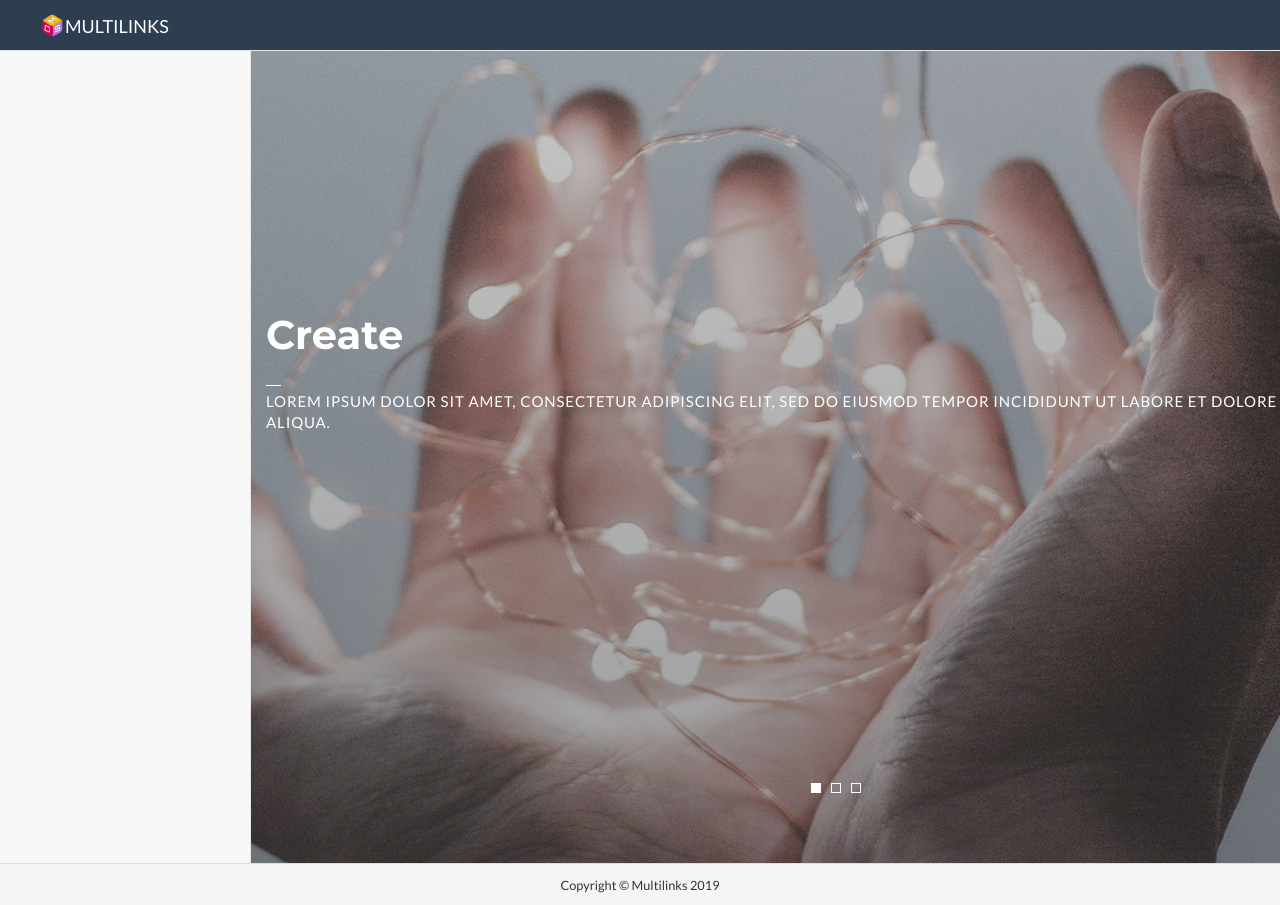
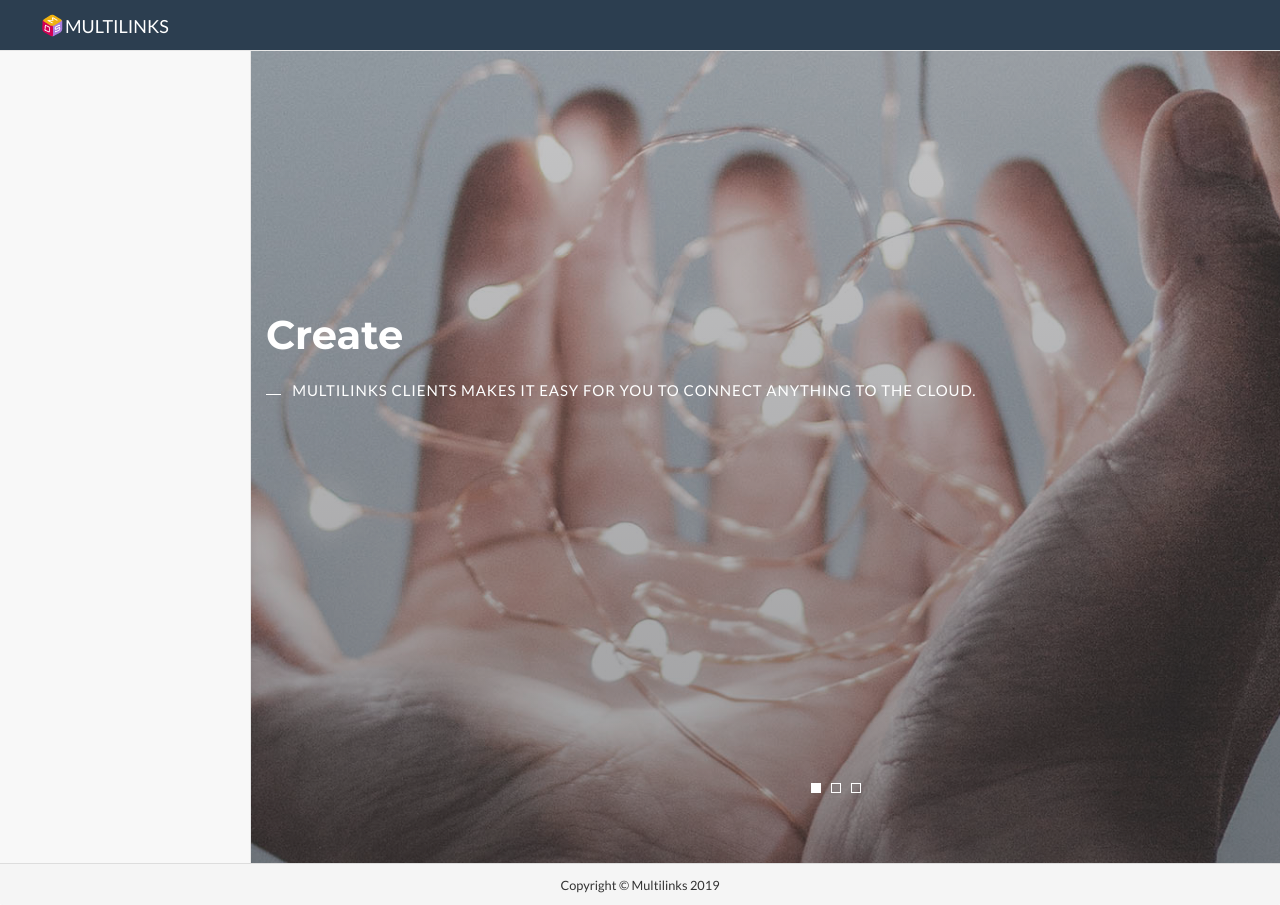
Before and after one commit to waydelyle/MultilinksPortal, an Angular app: page /home in a window 1280 px wide. Built offline with nearby package versions, Linux system fonts and the light colour scheme.

Commit message:
work-id-247: Update slideshow captions

```diff
--- a/src/app/components/home/home.component.html
+++ b/src/app/components/home/home.component.html
@@ -24,9 +24,7 @@
                      <h1 class="slideshow__slide-caption-title">Create</h1>
                      <div class="slideshow__slide-caption-subtitle -load o-hsub -link">
                         <span class="slideshow__slide-caption-subtitle-label">
-                           Lorem ipsum dolor sit amet, consectetur adipiscing elit, sed do eiusmod tempor incididunt
-                           ut
-                           labore et dolore magna aliqua.
+                           Multilinks clients makes it easy for you to connect anything to the cloud.
                         </span>
                      </div>
                   </div>
@@ -57,9 +55,7 @@
                      <h1 class="slideshow__slide-caption-title">Connect</h1>
                      <div class="slideshow__slide-caption-subtitle -load o-hsub -link">
                         <span class="slideshow__slide-caption-subtitle-label">
-                           Sapien faucibus et molestie ac feugiat sed lectus. Ipsum dolor sit amet consectetur
-                           adipiscing
-                           elit ut aliquam. Neque convallis a cras semper auctor.
+                           Easily connect with other Multilinks clients by sending link requests.
                         </span>
                      </div>
                   </div>
@@ -90,8 +86,7 @@
                      <h1 class="slideshow__slide-caption-title">Communicate</h1>
                      <div class="slideshow__slide-caption-subtitle -load o-hsub -link">
                         <span class="slideshow__slide-caption-subtitle-label">
-                           Ultricies mi quis hendrerit dolor magna eget est lorem ipsum. Quisque egestas diam in arcu
-                           cursus euismod quis viverra.
+                           Securely communicate across your links anytime, anywhere.
                         </span>
                      </div>
                   </div>
```
